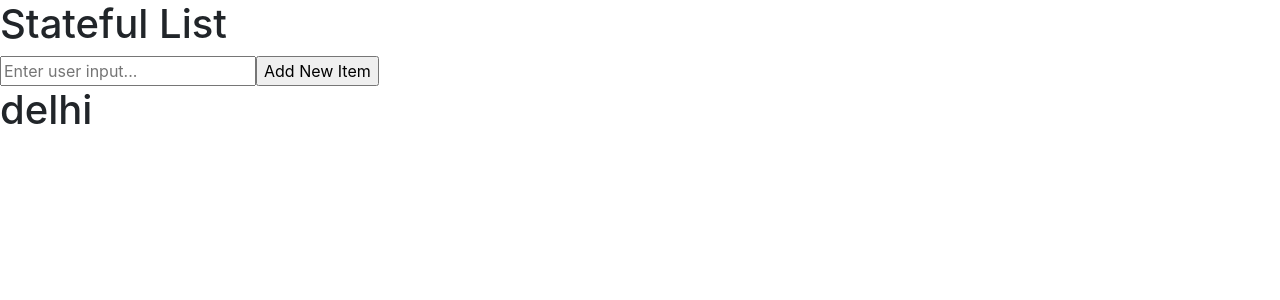
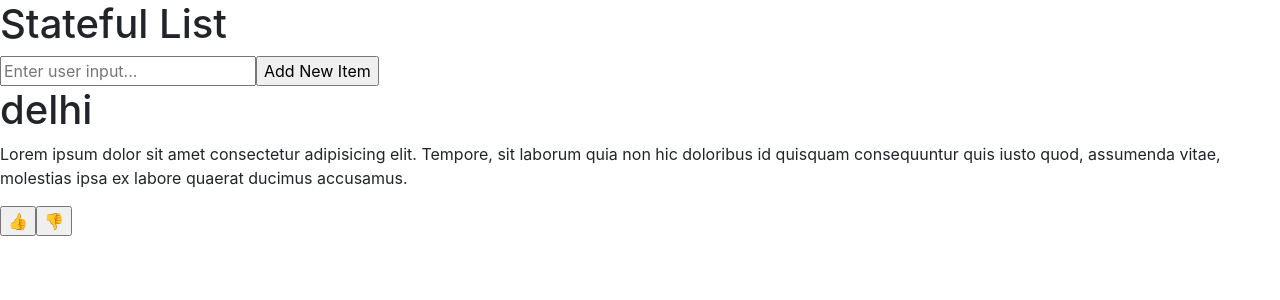
Before and after one commit to mayuri-patade/fourth-react-app, a React (Create React App) app: page / in a window 1280 px wide. Shown: the top 300 px of the page. Built offline with nearby package versions, Linux system fonts and the light colour scheme; the HTML template or start-up script is replaced by a standard one.

Commit message:
anotherfunctonprop

```diff
--- a/src/App.js
+++ b/src/App.js
@@ -35,7 +35,19 @@
       <input type="button" value="Add New Item" onClick={addItemAction} />
 
       {list.map((item) => (
-        <h1>{item}</h1>
+        <div>
+          <h1>{item}</h1>
+          <p>
+            Lorem ipsum dolor sit amet consectetur adipisicing elit. Tempore,
+            sit laborum quia non hic doloribus id quisquam consequuntur quis
+            iusto quod, assumenda vitae, molestias ipsa ex labore quaerat
+            ducimus accusamus.
+          </p>
+          <div>
+            <input type="button" value="&#128077;" />
+            <input type="button" value="&#128078;" />
+          </div>
+        </div>
       ))}
     </>
   );
```
